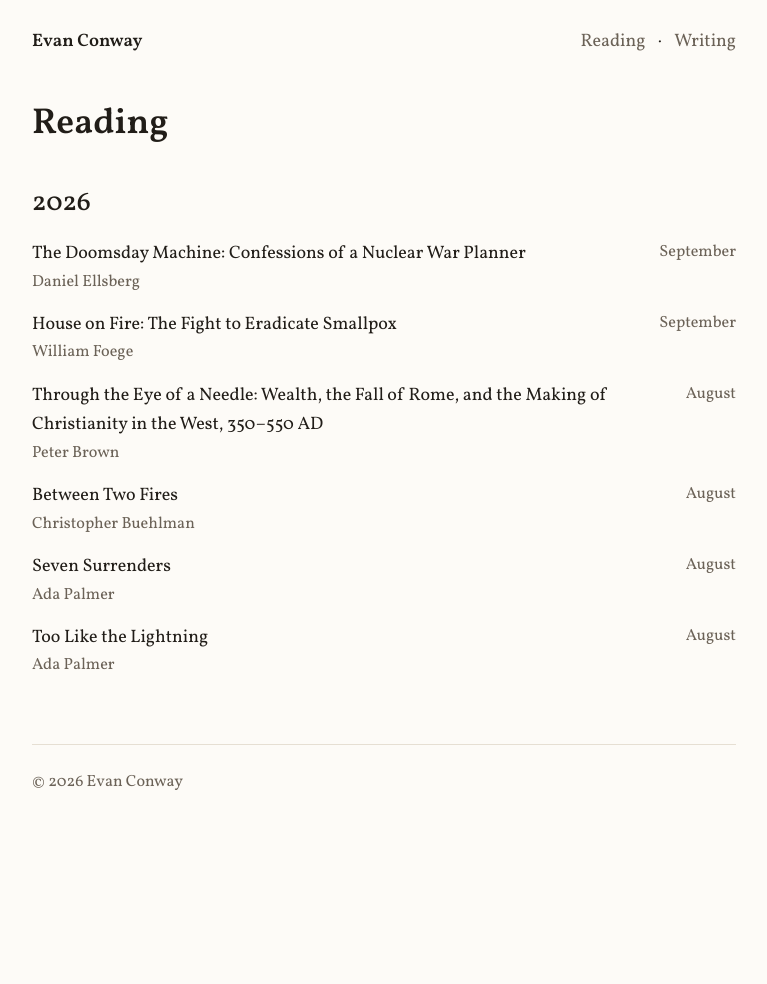
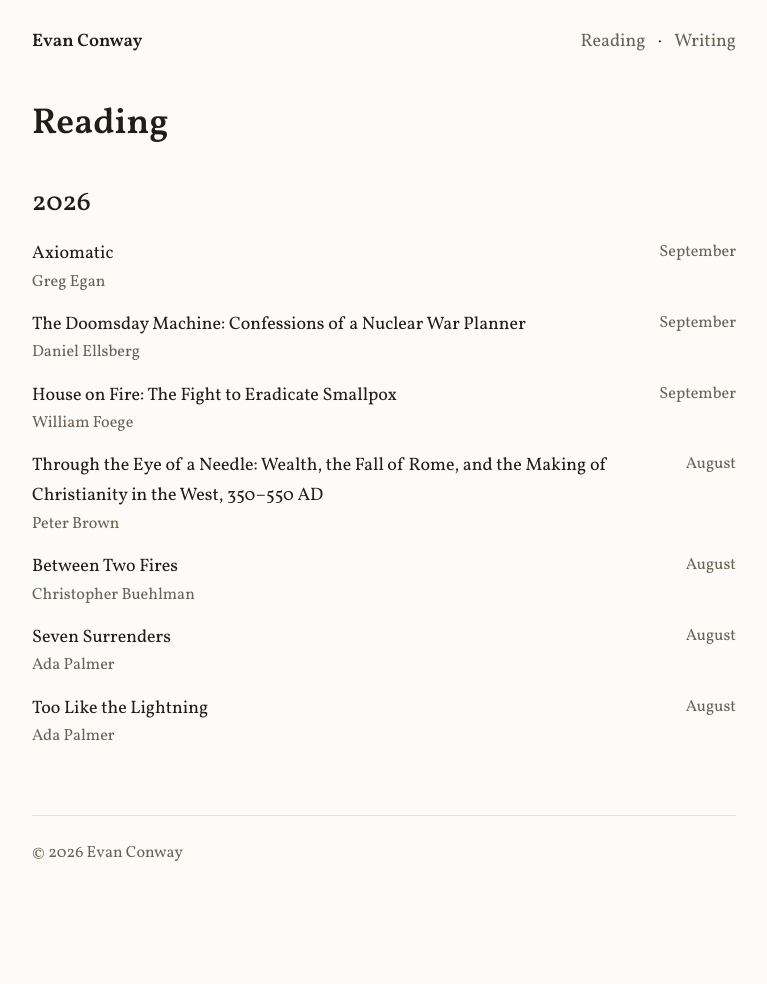
Before and after one commit to evan-conway/evanjayconway.com, a Jekyll site: the page built from reading.html, in a window 1280 px wide. Shown: the whole page, without its empty margins (256-1023 px from the left). Built offline with Jekyll 4.4.1, drawn with Linux system fonts in a browser that asks for light colours; before the commit the page ends 913 px from its top, so only the background shows below that.

Commit message:
Add Axiomatic to books

```diff
--- a/_data/reading.yml
+++ b/_data/reading.yml
@@ -7,6 +7,9 @@
 
 - year: 2026
   books:
+    - title: Axiomatic
+      author: Greg Egan
+      month: September
     - title: "The Doomsday Machine: Confessions of a Nuclear War Planner"
       author: Daniel Ellsberg
       month: September
```
